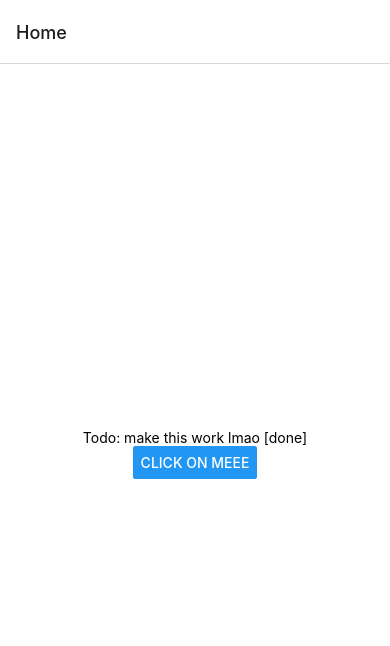
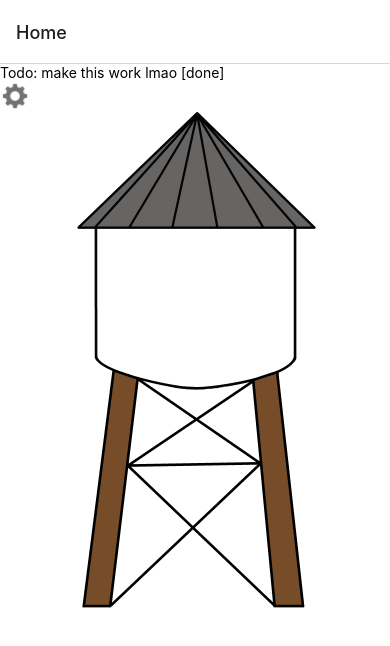
Before and after one commit to Noorquacker/WaterTower, a React Native app in the folder WaterTower/: screen /Home in a window 390 px wide. Shown: the top 646 px of the page. Built offline with nearby package versions, Linux system fonts and the light colour scheme.

Commit message:
Ah frick a merge conflict

```diff
--- a/WaterTower/WaterView.js
+++ b/WaterTower/WaterView.js
@@ -1,15 +1,26 @@
 import { StatusBar } from 'expo-status-bar';
-import { StyleSheet, Text, View, Button } from 'react-native';
+import { StyleSheet, Text, View, Pressable, Image } from 'react-native';
 import React from 'react';
 
+
+function addWater() {
+
+}
+
 export const WaterView = ({navigation}) => {
-
 	return (
 	<View style={styles.container}>
 		<Text>Todo: make this work lmao [done]</Text>
-		<Button title="CLICK ON MEEE" onPress={() => {
+		<Pressable onPress={() => {
 			navigation.navigate('Settings');
-		}}/>
+		}}>
+			<Image style={styles.settingsIcon} source={require('./assets/settings.png')} />
+		</Pressable>
+		<Pressable onPress={addWater}>
+			<View style={styles.wContainer}>
+				<Image style={styles.wImage} source={require('./assets/WaterTower.jpeg')}/>
+			</View>
+		</Pressable>
 		<StatusBar style="auto" />
 	</View>
 	);
@@ -19,7 +30,17 @@ const styles = StyleSheet.create({
 	container: {
 		flex: 1,
 		backgroundColor: '#fff',
+	},
+	wContainer: {
 		alignItems: 'center',
 		justifyContent: 'center',
 	},
+	wImage: {
+		height: 512,
+		width: 270,
+	},
+	settingsIcon: {
+		height: 30,
+		width: 30,
+	},
 });
```
Also changed, not shown: WaterTower/assets/WaterTower.jpeg (added), WaterTower/assets/settings.png (added).
